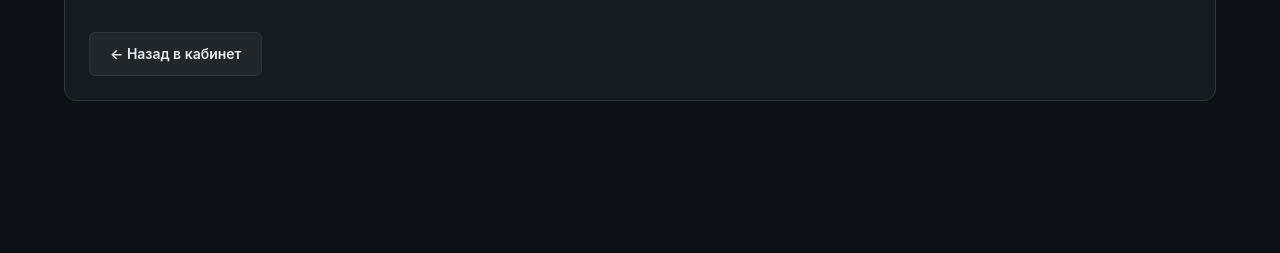
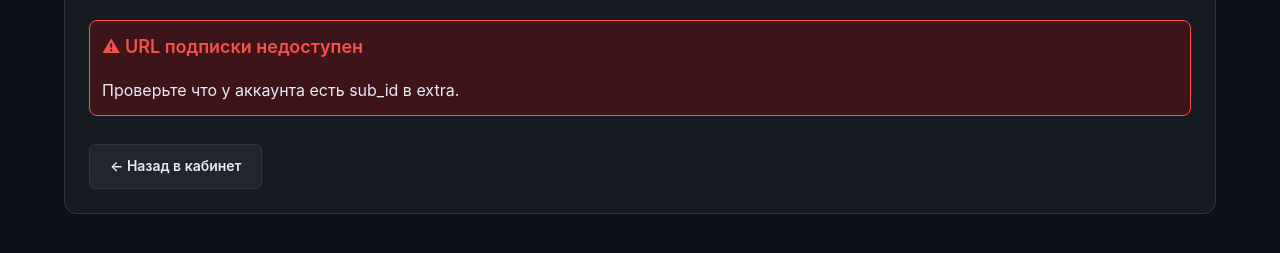
Before and after one commit to vasa57kam/datacenter-core, a FastAPI app: template backend/app/ui/templates/lk/config.html in a window 1280 px wide. Shown: the part 172-425 px from the top of the page. Run offline with FastAPI, Linux system fonts and the light colour scheme; the template is opened without the code that fills it, so the values that code supplies are empty; parts of the project's set-up code (start-up, migrations or seed data) failed here and were passed over.

Commit message:
auto: 2026-10-14_14:44

```diff
--- a/backend/app/ui/templates/lk/config.html
+++ b/backend/app/ui/templates/lk/config.html
@@ -24,7 +24,14 @@
         <h3 style="margin-top:20px">QR-код подписки</h3>
         <div class="qr">{{ qr_svg | safe }}</div>
         <p class="note">Наведи камеру в v2rayNG / Hiddify / Shadowrocket — приложение импортирует подписку.</p>
+      {% else %}
+        <p class="note" style="color:#f85149">QR-код не сгенерирован (библиотека qrcode не установлена)</p>
       {% endif %}
+    </div>
+  {% else %}
+    <div class="note-box" style="background:#3d1418;border-color:#f85149">
+      <h3 style="margin-top:0;color:#f85149">⚠ URL подписки недоступен</h3>
+      <p>Проверьте что у аккаунта есть sub_id в extra.</p>
     </div>
   {% endif %}
 
@@ -33,7 +40,7 @@
       <summary style="cursor:pointer;color:#58a6ff">Прямая ссылка vless:// (для опытных пользователей)</summary>
       <div class="sub-url" style="margin-top:10px">{{ link }}</div>
       <button class="btn-copy" onclick="navigator.clipboard.writeText('{{ link }}'); this.textContent='Скопировано!'; setTimeout(()=>this.textContent='Скопировать', 2000)">Скопировать</button>
-      <p class="note" style="margin-top:8px">️ Прямая ссылка может не работать в новых версиях 3x-ui. Используйте URL подписки выше.</p>
+      <p class="note" style="margin-top:8px">⚠️ Прямая ссылка может не работать в новых версиях 3x-ui. Используйте URL подписки выше.</p>
     </details>
   {% endif %}
 
```
